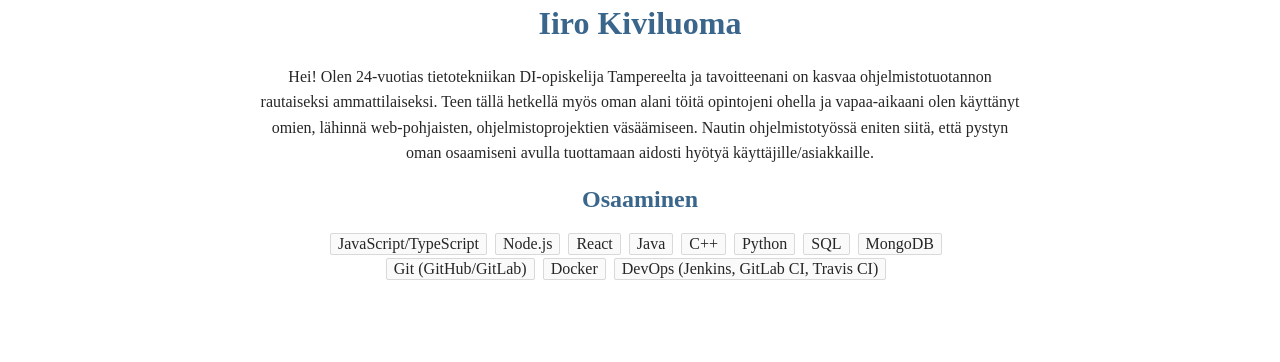
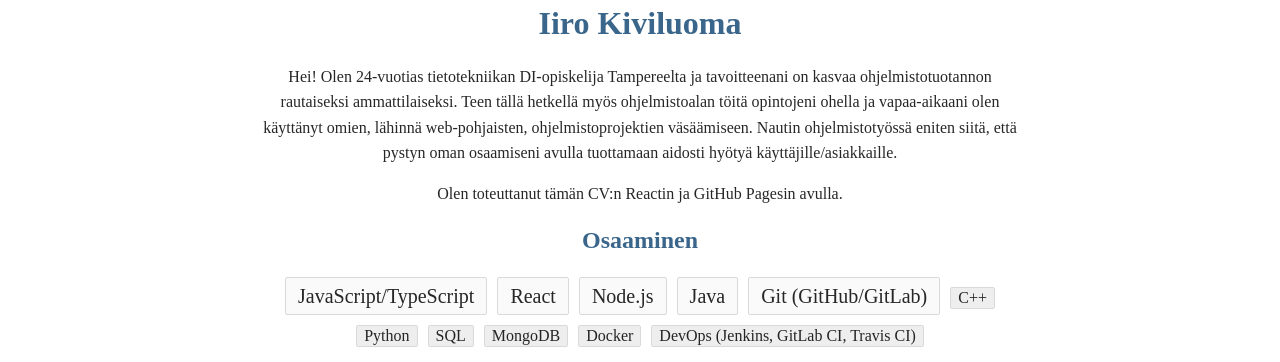
Before and after one commit to iiroki/iiroki.github.io, a React (Create React App) app: page / in a window 1280 px wide. Shown: the part 435-797 px from the top of the page. Built offline with nearby package versions, Linux system fonts and the light colour scheme; a web font is replaced by a local one.

Commit message:
Minor skill tag styling

```diff
--- a/src/App.css
+++ b/src/App.css
@@ -49,7 +49,18 @@ body {
 }
 
 .skill-tag {
+  margin: 5px;
+}
+
+.skill-tag-major {
+  font-size: 20px;
+  padding: 8px 12px;
+  background-color: #fafafa;
+}
+
+.skill-tag-minor {
   font-size: 16px;
+  background-color: #eeeeee;
 }
 
 /* Experience & Education */
--- a/src/CV.ts
+++ b/src/CV.ts
@@ -4,11 +4,17 @@ import iiro from './assets/iiro_kiviluoma.jpg'
 import rasputin from './assets/rasputin.png'
 import eventCalendar from './assets/event-calendar-fullstack.png'
 
+interface Skills {
+  readonly major: string[]
+  readonly minor: string[]
+}
+
 interface GeneralInfo {
   readonly name: string
+  readonly image: string
   readonly description: string
-  readonly image: string
-  readonly skills: string[]
+  readonly about?: string
+  readonly skills: Skills
 }
 
 interface CardItem {
@@ -36,27 +42,32 @@ interface CurriculumVitae {
 const CV: CurriculumVitae = {
   GENERAL: {
     name: 'Iiro Kiviluoma',
+    image: iiro,
     description: `
       Hei! Olen 24-vuotias tietotekniikan DI-opiskelija Tampereelta ja tavoitteenani on kasvaa
-      ohjelmistotuotannon rautaiseksi ammattilaiseksi. Teen tällä hetkellä myös oman alani töitä
-      opintojeni ohella ja vapaa-aikaani olen käyttänyt omien, lähinnä web-pohjaisten,
+      ohjelmistotuotannon rautaiseksi ammattilaiseksi. Teen tällä hetkellä myös ohjelmistoalan
+      töitä opintojeni ohella ja vapaa-aikaani olen käyttänyt omien, lähinnä web-pohjaisten,
       ohjelmistoprojektien väsäämiseen. Nautin ohjelmistotyössä eniten siitä, että pystyn oman
       osaamiseni avulla tuottamaan aidosti hyötyä käyttäjille/asiakkaille.
     `,
-    image: iiro,
-    skills: [
+    about: 'Olen toteuttanut tämän CV:n Reactin ja GitHub Pagesin avulla.',
+    skills: {
+      major: [
         'JavaScript/TypeScript',
+        'React',
         'Node.js',
-      'React',
         'Java',
+        'Git (GitHub/GitLab)'
+      ],
+      minor: [
         'C++',
         'Python',
         'SQL',
         'MongoDB',
-      'Git (GitHub/GitLab)',
         'Docker',
         'DevOps (Jenkins, GitLab CI, Travis CI)'
       ]
+    }
   },
   EXPERIENCE: [
     {
@@ -129,7 +140,8 @@ const CV: CurriculumVitae = {
         Rasputin-teekkarilaulukirja on Tampereen teekkariyhteisössä laajalti käytössä oleva laulukirja,
         jolle toteutin full stack -web-sovelluksen. Toteutus sisältää palvelimen ja kaksi käyttöliittymää:
         varsinainen laulukirja ja sisällön hallintapaneeli. Motivaationa toteutukselle oli oman oppimisen lisäksi
-        myös sen koko teekkariyhteisölle tuoma hyöty ja lisäarvo. Käytetyt tekniikat: TypeScript, React, Redux,
+        myös sen koko teekkariyhteisölle tuoma hyöty ja lisäarvo. Projekti on otetty hyvin vastaan ja se alkaa
+        olla tuttu näky teekkaritapahtumissa, joihin liittyy laulua. Käytetyt tekniikat: TypeScript, React, Redux,
         Node.js, Express.
       `,
       image: rasputin,
@@ -140,10 +152,9 @@ const CV: CurriculumVitae = {
       description: `
         Ensimmäinen itse suunnittelemani ja toteuttamani full stack -web-sovellus, joka pohjautuu Full Stack 2020
         -kurssin harjoitustyöhöni. Projektin lähdekoodissa näkyy, että toteutushetkellä ollaan vielä opeteltu
-        full stack -sovellusten kehittämistä, minkä vuoksi näin jälkiviisaana tekisin monen asian toisin. Pidän
-        projektia kuitenkin ylpeänä esillä muistutuksena siitä, että jostain on aina lähdettävä liikkeelle ja kuinka
-        paljon oma osaamiseni on kehittynyt projektin jälkeen :) Käytetyt tekniikat: JavaScript, React, Redux,
-        Node.js, Express.
+        full stack -sovellusten kehittämistä, minkä vuoksi näin jälkiviisaana toteuttaisin monen asian toisin. Pidän
+        projektia kuitenkin ylpeänä esillä muistutuksena siitä, että jostain on lähdetty liikkeelle :) Käytetyt
+        tekniikat: JavaScript, React, Redux, Node.js, Express.
       `,
       image: eventCalendar,
       link: 'https://github.com/iiroki-projects/event-calendar-fullstack'
--- a/src/components/GeneralPage.tsx
+++ b/src/components/GeneralPage.tsx
@@ -12,10 +12,18 @@ const GeneralPage: React.FC = () => (
     <p>
       {CV.GENERAL.description}
     </p>
+    <p>
+      {CV.GENERAL.about && CV.GENERAL.about}
+    </p>
     <h2 className='page-title'>Osaaminen</h2>
     {
-      CV.GENERAL.skills.map(i => (
-        <Tag className='skill-tag' key={i}>{i}</Tag>
+      CV.GENERAL.skills.major.map(i => (
+        <Tag className='skill-tag skill-tag-major' key={i}>{i}</Tag>
+      ))
+    }
+    {
+      CV.GENERAL.skills.minor.map(i => (
+        <Tag className='skill-tag skill-tag-minor' key={i}>{i}</Tag>
       ))
     }
   </PageBase>
```
Also changed, not shown: 1 other file (tests, documents, lock files or other folders). Lines whose indentation alone changed are shown as unchanged.
